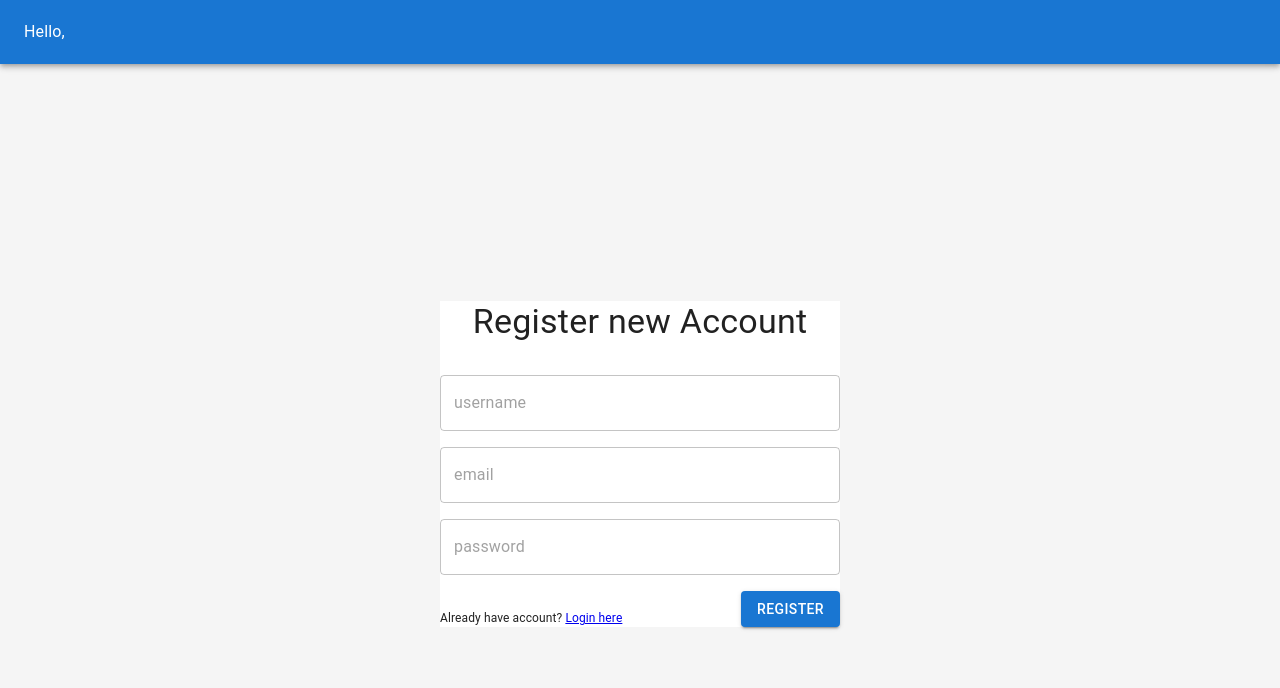
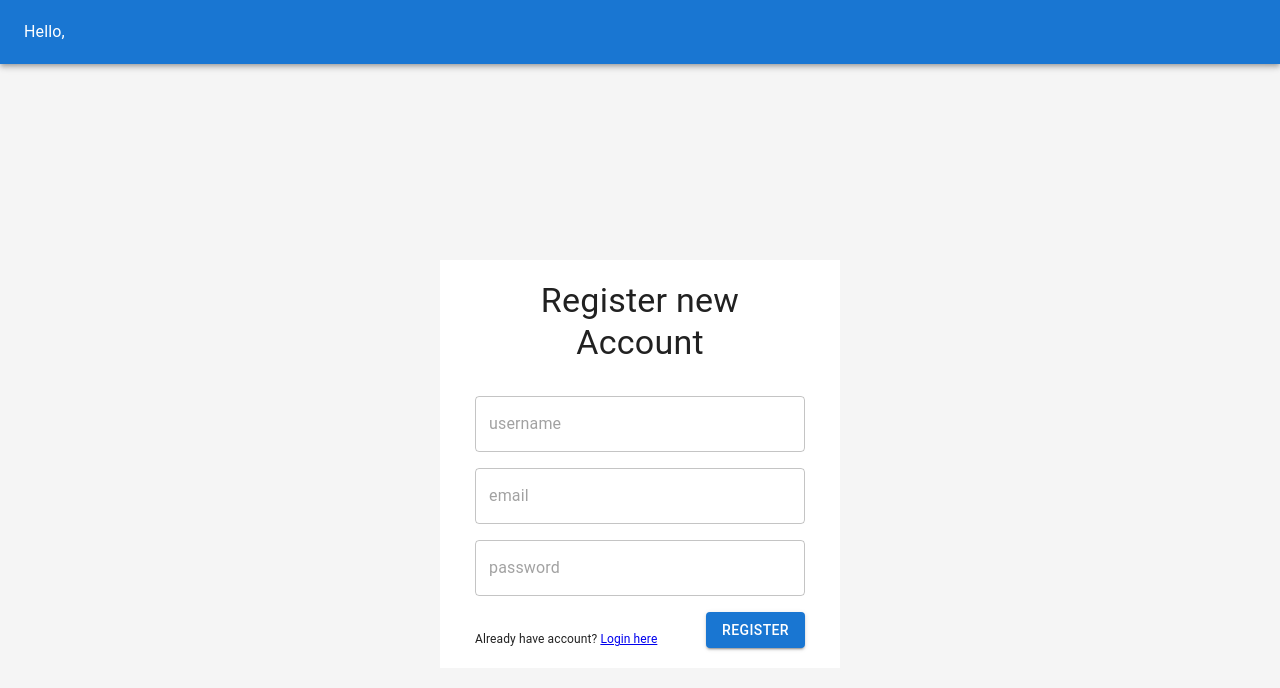
Before and after one commit to waggyman/chat-fe, a React (Create React App) app: page /register in a window 1280 px wide. Shown: the top 688 px of the page. Built offline with nearby package versions, Linux system fonts and the light colour scheme; no server answers.

Commit message:
Adding padding

```diff
--- a/src/pages/Login.js
+++ b/src/pages/Login.js
@@ -53,7 +53,7 @@ const Login = () => {
           justifyContent: "center",
         }}
       >
-        <Box sx={{ width: "400px", backgroundColor: "white" }}>
+        <Box sx={{ width: "400px", backgroundColor: "white", paddingTop: '20px', paddingBottom: '20px', paddingRight: '35px', paddingLeft: '35px' }}>
           <Typography
             variant="h4"
             textAlign={"center"}
--- a/src/pages/Register.js
+++ b/src/pages/Register.js
@@ -56,7 +56,7 @@ const Register = () => {
           justifyContent: "center",
         }}
       >
-        <Box sx={{ width: "400px", backgroundColor: "white" }}>
+        <Box sx={{ width: "400px", backgroundColor: "white", paddingTop: '20px', paddingBottom: '20px', paddingRight: '35px', paddingLeft: '35px' }}>
           <Typography
             variant="h4"
             textAlign={"center"}
```
